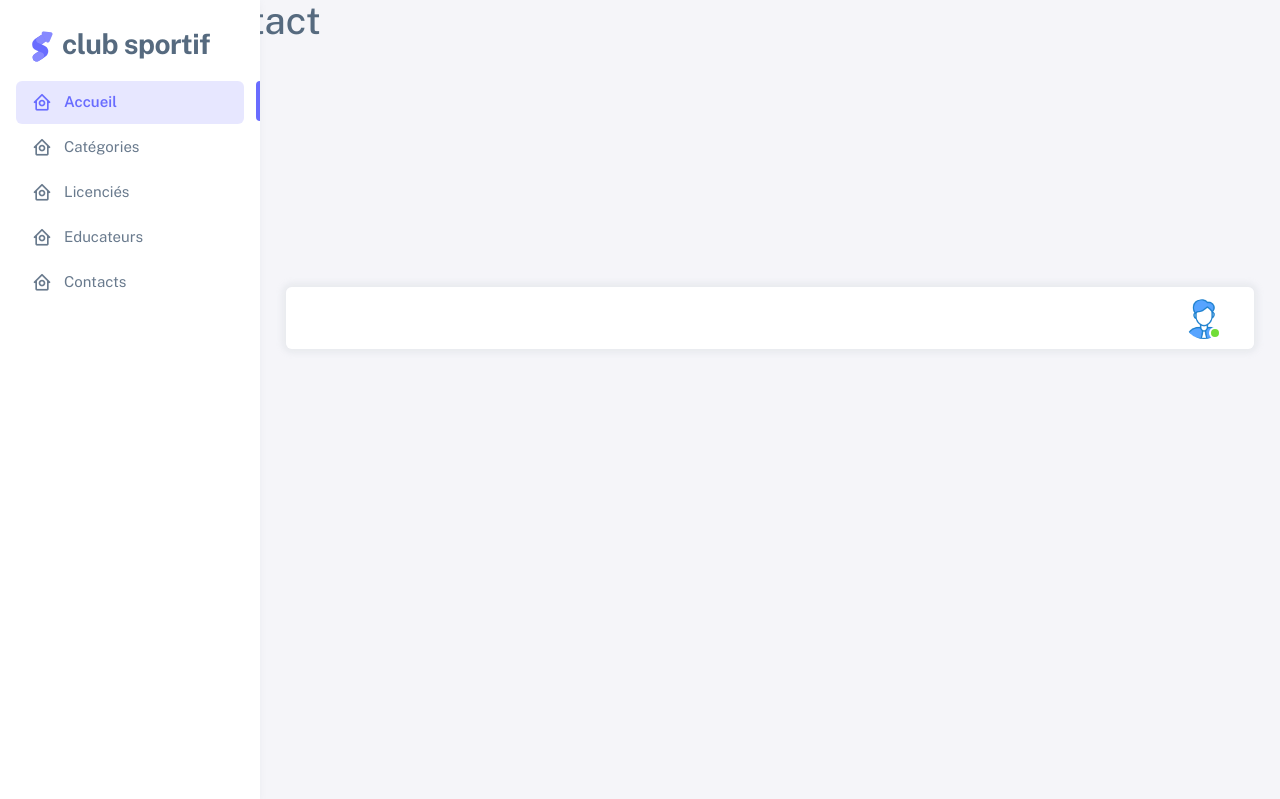
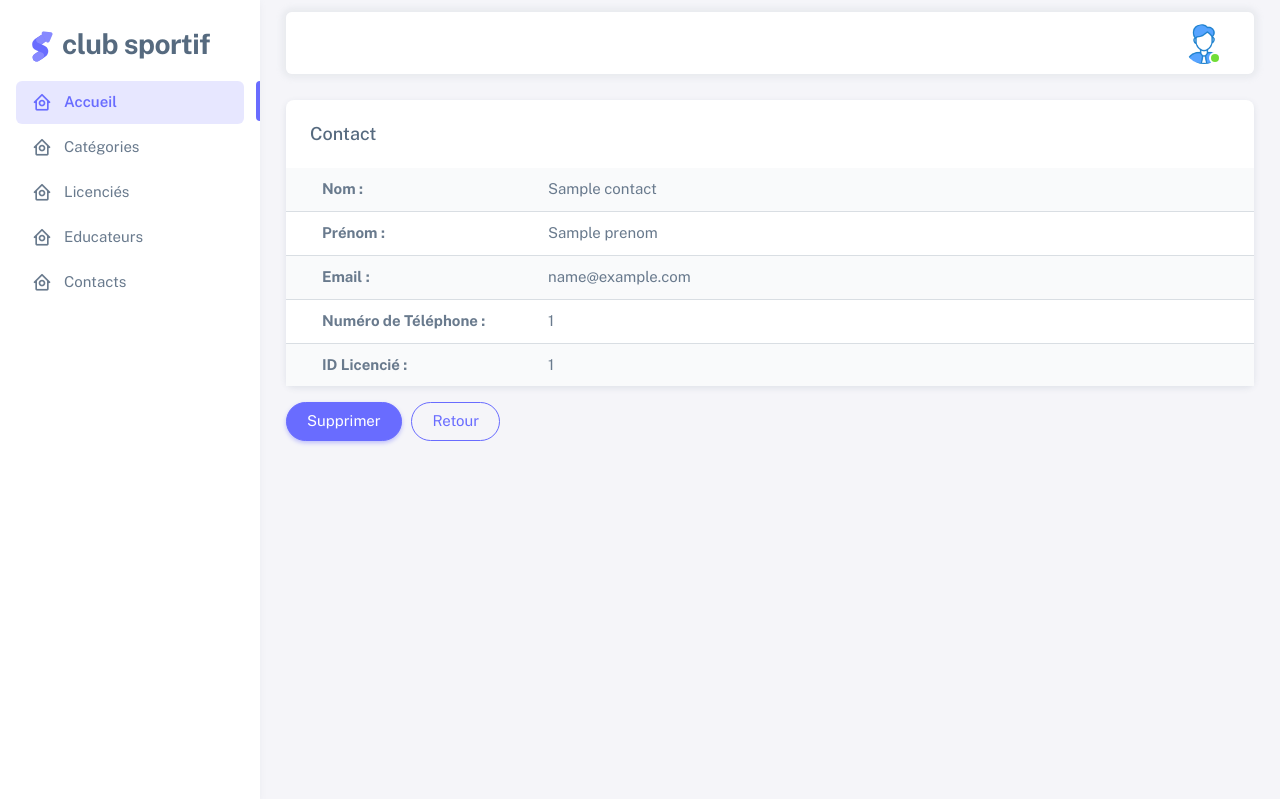
Before and after one commit to ngfleur/ProjetWeb, a PHP site: template views/contact/show.php in a window 1280 px wide. Shown: the top 799 px of the page. Run offline with PHP 8.4, Linux system fonts and the light colour scheme; the visitor is signed in with stand-in values (Sample User, id 1); the template is opened without the code that fills it: most values are stand-ins (such as "Sample title", 1, 10 or a date in 2020); some libraries are stand-ins or nearby versions.

Commit message:
CRUD Contact OK

```diff
--- a/views/contact/show.php
+++ b/views/contact/show.php
@@ -1,66 +1,41 @@
 <!DOCTYPE html>
-<html lang="fr">
+<html lang="en" class="light-style layout-menu-fixed" dir="ltr" data-theme="theme-default" data-assets-path="/assets/"
+	data-template="vertical-menu-template-free">
+
 <head>
-    <meta charset="UTF-8">
-    <title>Détails du contact</title>
-    <!-- Ajoutez ici vos liens CSS ou styles pour la mise en forme -->
-    <link rel="stylesheet" href="css/styles.css">
-</head>
-<body>
-    <h1>Détails du contact</h1>
-    <a href="index.php?page=contact">Retour à la liste des contacts</a>
-
-    <?php if ($contact): ?>
-        <p>Nom : <?php echo $contact->getNom(); ?></p>
-        <p>Prénom : <?php echo $contact->getPrenom(); ?></p>
-        <p>Email : <?php echo $contact->getEmail(); ?></p>
-        <p>Numéro de téléphone : <?php echo $contact->getNumTel(); ?></p>
-        <p>Licencié : <?php echo $contact->getIdLicencie(); ?></p>
-    <?php else: ?>
-        <p>Le contact n'a pas été trouvé.</p>
-    <?php endif; ?>
-
-</body>
-</html>
-
-
-
-<!DOCTYPE html>
-<html lang="en" class="light-style layout-menu-fixed" dir="ltr" data-theme="theme-default" data-assets-path="/assets/" data-template="vertical-menu-template-free"> <head>
-		<meta charset="utf-8"/>
-		<meta name="viewport" content="width=device-width, initial-scale=1.0, user-scalable=no, minimum-scale=1.0, maximum-scale=1.0"/>
+	<meta charset="utf-8" />
+	<meta name="viewport"
+		content="width=device-width, initial-scale=1.0, user-scalable=no, minimum-scale=1.0, maximum-scale=1.0" />
 
 	<title>Club Sportif</title>
 
-		<meta
-		name="description" content=""/>
+	<meta name="description" content="" />
 
 	<!-- Favicon -->
-		<link
-		rel="icon" type="image/x-icon" href="/assets/img/favicon/favicon.ico"/>
+	<link rel="icon" type="image/x-icon" href="/assets/img/favicon/favicon.ico" />
 
 	<!-- Fonts -->
-		<link rel="preconnect" href="https://fonts.googleapis.com"/>
-		<link rel="preconnect" href="https://fonts.gstatic.com" crossorigin/>
+	<link rel="preconnect" href="https://fonts.googleapis.com" />
+	<link rel="preconnect" href="https://fonts.gstatic.com" crossorigin />
 	<link
-		href="https://fonts.googleapis.com/css2?family=Public+Sans:ital,wght@0,300;0,400;0,500;0,600;0,700;1,300;1,400;1,500;1,600;1,700&display=swap" rel="stylesheet"/>
+		href="https://fonts.googleapis.com/css2?family=Public+Sans:ital,wght@0,300;0,400;0,500;0,600;0,700;1,300;1,400;1,500;1,600;1,700&display=swap"
+		rel="stylesheet" />
 
 	<!-- Icons. Uncomment required icon fonts -->
-		<link
-		rel="stylesheet" href="/assets/vendor/fonts/boxicons.css"/>
+	<link rel="stylesheet" href="/assets/vendor/fonts/boxicons.css" />
 
 	<!-- Core CSS -->
-		<link rel="stylesheet" href="/assets/vendor/css/core.css" class="template-customizer-core-css"/>
-		<link rel="stylesheet" href="/assets/vendor/css/theme-default.css" class="template-customizer-theme-css"/>
-		<link
-		rel="stylesheet" href="/assets/css/demo.css"/>
+	<link rel="stylesheet" href="/assets/vendor/css/core.css" class="template-customizer-core-css" />
+	<link rel="stylesheet" href="/assets/vendor/css/theme-default.css" class="template-customizer-theme-css" />
+	<link rel="stylesheet" href="/assets/css/demo.css" />
 
 	<!-- Vendors CSS -->
-		<link rel="stylesheet" href="/assets/vendor/libs/perfect-scrollbar/perfect-scrollbar.css"/>
+	<link rel="stylesheet" href="/assets/vendor/libs/perfect-scrollbar/perfect-scrollbar.css" />
 
-		<link rel="stylesheet" href="/assets/vendor/libs/apex-charts/apex-charts.css"/><!-- Page CSS -->
+	<link rel="stylesheet" href="/assets/vendor/libs/apex-charts/apex-charts.css" /><!-- Page CSS -->
 
-		<!-- Helpers --><script src="/assets/vendor/js/helpers.js"> </script>
+	<!-- Helpers -->
+	<script src="/assets/vendor/js/helpers.js"> </script>
 
 	<!--! Template customizer & Theme config files MUST be included after core stylesheets and helpers.js in the <head> section -->
 	<!--? Config:  Mandatory theme config file contain global vars & default theme options, Set your preferred theme option in this file.  -->
@@ -70,20 +45,28 @@
 <body>
 	<!-- Layout wrapper -->
 	<div class="layout-wrapper layout-content-navbar">
-			<div
-				class="layout-container">
+		<div class="layout-container">
 			<!-- Menu -->
 
 			<aside id="layout-menu" class="layout-menu menu-vertical menu bg-menu-theme">
 				<div class="app-brand demo">
 					<a href="index.php?page=categorie" class="app-brand-link">
 						<span class="app-brand-logo demo">
-								<svg width="25" viewbox="0 0 25 42" version="1.1" xmlns="http://www.w3.org/2000/svg" xmlns:xlink="http://www.w3.org/1999/xlink">
+							<svg width="25" viewbox="0 0 25 42" version="1.1" xmlns="http://www.w3.org/2000/svg"
+								xmlns:xlink="http://www.w3.org/1999/xlink">
 								<defs>
-										<path d="M13.7918663,0.358365126 L3.39788168,7.44174259 C0.566865006,9.69408886 -0.379795268,12.4788597 0.557900856,15.7960551 C0.68998853,16.2305145 1.09562888,17.7872135 3.12357076,19.2293357 C3.8146334,19.7207684 5.32369333,20.3834223 7.65075054,21.2172976 L7.59773219,21.2525164 L2.63468769,24.5493413 C0.445452254,26.3002124 0.0884951797,28.5083815 1.56381646,31.1738486 C2.83770406,32.8170431 5.20850219,33.2640127 7.09180128,32.5391577 C8.347334,32.0559211 11.4559176,30.0011079 16.4175519,26.3747182 C18.0338572,24.4997857 18.6973423,22.4544883 18.4080071,20.2388261 C17.963753,17.5346866 16.1776345,15.5799961 13.0496516,14.3747546 L10.9194936,13.4715819 L18.6192054,7.984237 L13.7918663,0.358365126 Z" id="path-1"></path>
-										<path d="M5.47320593,6.00457225 C4.05321814,8.216144 4.36334763,10.0722806 6.40359441,11.5729822 C8.61520715,12.571656 10.0999176,13.2171421 10.8577257,13.5094407 L15.5088241,14.433041 L18.6192054,7.984237 C15.5364148,3.11535317 13.9273018,0.573395879 13.7918663,0.358365126 C13.5790555,0.511491653 10.8061687,2.3935607 5.47320593,6.00457225 Z" id="path-3"></path>
-										<path d="M7.50063644,21.2294429 L12.3234468,23.3159332 C14.1688022,24.7579751 14.397098,26.4880487 13.008334,28.506154 C11.6195701,30.5242593 10.3099883,31.790241 9.07958868,32.3040991 C5.78142938,33.4346997 4.13234973,34 4.13234973,34 C4.13234973,34 2.75489982,33.0538207 2.37032616e-14,31.1614621 C-0.55822714,27.8186216 -0.55822714,26.0572515 -4.05231404e-15,25.8773518 C0.83734071,25.6075023 2.77988457,22.8248993 3.3049379,22.52991 C3.65497346,22.3332504 5.05353963,21.8997614 7.50063644,21.2294429 Z" id="path-4"></path>
-										<path d="M20.6,7.13333333 L25.6,13.8 C26.2627417,14.6836556 26.0836556,15.9372583 25.2,16.6 C24.8538077,16.8596443 24.4327404,17 24,17 L14,17 C12.8954305,17 12,16.1045695 12,15 C12,14.5672596 12.1403557,14.1461923 12.4,13.8 L17.4,7.13333333 C18.0627417,6.24967773 19.3163444,6.07059163 20.2,6.73333333 C20.3516113,6.84704183 20.4862915,6.981722 20.6,7.13333333 Z" id="path-5"></path>
+									<path
+										d="M13.7918663,0.358365126 L3.39788168,7.44174259 C0.566865006,9.69408886 -0.379795268,12.4788597 0.557900856,15.7960551 C0.68998853,16.2305145 1.09562888,17.7872135 3.12357076,19.2293357 C3.8146334,19.7207684 5.32369333,20.3834223 7.65075054,21.2172976 L7.59773219,21.2525164 L2.63468769,24.5493413 C0.445452254,26.3002124 0.0884951797,28.5083815 1.56381646,31.1738486 C2.83770406,32.8170431 5.20850219,33.2640127 7.09180128,32.5391577 C8.347334,32.0559211 11.4559176,30.0011079 16.4175519,26.3747182 C18.0338572,24.4997857 18.6973423,22.4544883 18.4080071,20.2388261 C17.963753,17.5346866 16.1776345,15.5799961 13.0496516,14.3747546 L10.9194936,13.4715819 L18.6192054,7.984237 L13.7918663,0.358365126 Z"
+										id="path-1"></path>
+									<path
+										d="M5.47320593,6.00457225 C4.05321814,8.216144 4.36334763,10.0722806 6.40359441,11.5729822 C8.61520715,12.571656 10.0999176,13.2171421 10.8577257,13.5094407 L15.5088241,14.433041 L18.6192054,7.984237 C15.5364148,3.11535317 13.9273018,0.573395879 13.7918663,0.358365126 C13.5790555,0.511491653 10.8061687,2.3935607 5.47320593,6.00457225 Z"
+										id="path-3"></path>
+									<path
+										d="M7.50063644,21.2294429 L12.3234468,23.3159332 C14.1688022,24.7579751 14.397098,26.4880487 13.008334,28.506154 C11.6195701,30.5242593 10.3099883,31.790241 9.07958868,32.3040991 C5.78142938,33.4346997 4.13234973,34 4.13234973,34 C4.13234973,34 2.75489982,33.0538207 2.37032616e-14,31.1614621 C-0.55822714,27.8186216 -0.55822714,26.0572515 -4.05231404e-15,25.8773518 C0.83734071,25.6075023 2.77988457,22.8248993 3.3049379,22.52991 C3.65497346,22.3332504 5.05353963,21.8997614 7.50063644,21.2294429 Z"
+										id="path-4"></path>
+									<path
+										d="M20.6,7.13333333 L25.6,13.8 C26.2627417,14.6836556 26.0836556,15.9372583 25.2,16.6 C24.8538077,16.8596443 24.4327404,17 24,17 L14,17 C12.8954305,17 12,16.1045695 12,15 C12,14.5672596 12.1403557,14.1461923 12.4,13.8 L17.4,7.13333333 C18.0627417,6.24967773 19.3163444,6.07059163 20.2,6.73333333 C20.3516113,6.84704183 20.4862915,6.981722 20.6,7.13333333 Z"
+										id="path-5"></path>
 								</defs>
 								<g id="g-app-brand" stroke="none" stroke-width="1" fill="none" fill-rule="evenodd">
 									<g id="Brand-Logo" transform="translate(-27.000000, -15.000000)">
@@ -102,7 +85,8 @@
 													<use fill-opacity="0.2" fill="#FFFFFF" xlink:href="#path-4"></use>
 												</g>
 											</g>
-												<g id="Triangle" transform="translate(19.000000, 11.000000) rotate(-300.000000) translate(-19.000000, -11.000000) ">
+											<g id="Triangle"
+												transform="translate(19.000000, 11.000000) rotate(-300.000000) translate(-19.000000, -11.000000) ">
 												<use fill="#696cff" xlink:href="#path-5"></use>
 												<use fill-opacity="0.2" fill="#FFFFFF" xlink:href="#path-5"></use>
 											</g>
@@ -115,15 +99,15 @@
 						<span class="app-brand-text demo menu-text fw-bolder ms-2">Club Sportif</span>
 					</a>
 
-						<a href="javascript:void(0);" class="layout-menu-toggle menu-link text-large ms-auto d-block d-xl-none">
+					<a href="javascript:void(0);"
+						class="layout-menu-toggle menu-link text-large ms-auto d-block d-xl-none">
 						<i class="bx bx-chevron-left bx-sm align-middle"></i>
 					</a>
 				</div>
 
 				<div class="menu-inner-shadow"></div>
 
-					<ul
-						class="menu-inner py-1">
+				<ul class="menu-inner py-1">
 					<!-- Dashboard -->
 					<li class="menu-item active">
 						<a href="{{ path('app_home') }}" class="menu-link">
@@ -169,11 +153,11 @@
 			<!-- / Menu -->
 
 			<!-- Layout container -->
-				<div
-					class="layout-page">
+			<div class="layout-page">
 				<!-- Navbar -->
 
-					<nav class="layout-navbar container-xxl navbar navbar-expand-xl navbar-detached align-items-center bg-navbar-theme" id="layout-navbar">
+				<nav class="layout-navbar container-xxl navbar navbar-expand-xl navbar-detached align-items-center bg-navbar-theme"
+					id="layout-navbar">
 					<div class="layout-menu-toggle navbar-nav align-items-xl-center me-3 me-xl-0 d-xl-none">
 						<a class="nav-item nav-link px-0 me-xl-4" href="javascript:void(0)">
 							<i class="bx bx-menu bx-sm"></i>
@@ -185,12 +169,16 @@
 
 						<!-- /Search -->
 
-								<ul class="navbar-nav flex-row align-items-center ms-auto"> <!-- Place this tag where you want the button to render. -->
+						<ul class="navbar-nav flex-row align-items-center ms-auto">
+							<!-- Place this tag where you want the button to render. -->
 
 							<!-- User -->
-									<li class="nav-item navbar-dropdown dropdown-user dropdown"> <a class="nav-link dropdown-toggle hide-arrow" href="javascript:void(0);" data-bs-toggle="dropdown">
+							<li class="nav-item navbar-dropdown dropdown-user dropdown"> <a
+									class="nav-link dropdown-toggle hide-arrow" href="javascript:void(0);"
+									data-bs-toggle="dropdown">
 									<div class="avatar avatar-online">
-											<img src="/assets/img/avatars/male.png" alt class="w-px-40 h-auto rounded-circle"/>
+										<img src="/assets/img/avatars/male.png" alt
+											class="w-px-40 h-auto rounded-circle" />
 									</div>
 								</a>
 								<ul class="dropdown-menu dropdown-menu-end">
@@ -199,11 +187,14 @@
 											<div class="d-flex">
 												<div class="flex-shrink-0 me-3">
 													<div class="avatar avatar-online">
-															<img src="/assets/img/avatars/male.png" alt class="w-px-40 h-auto rounded-circle bx bx-user"/>
+														<img src="/assets/img/avatars/male.png" alt
+															class="w-px-40 h-auto rounded-circle bx bx-user" />
 													</div>
 												</div>
 												<div class="flex-grow-1">
-														<span class="fw-semibold d-block"><? $_SESSION['nom'] ?></span>
+													<span class="fw-semibold d-block">
+														<? $_SESSION['nom'] ?>
+													</span>
 													<small class="text-muted">Admin</small>
 												</div>
 											</div>
@@ -237,14 +228,77 @@
 
 				<!-- / Navbar -->
 
+
 				<!-- Content wrapper -->
-                    <div
-						class="content-wrapper">
+				<div class="content-wrapper">
 					<!-- Content -->
 					<div class="container-xxl flex-grow-1 container-p-y">
-	<div class="d-flex flex-row justify-content-between">
+						<div class="d-flex flex-column">
+							<div class="card col-12">
+								<h5 class="card-header">Contact</h5>
+								<div class="table-responsive text-nowrap">
+									<?php if ($contact): ?>
+										<table class="table table-striped">
+											<tbody class="table-border-bottom-0">
+												<tr>
+													<td class="col-3">
+														<i class="fab fa-react fa-lg text-info me-3"></i>
+														<strong>Nom :</strong>
+													</td>
+													<td>
+														<?php echo $contact->getNom(); ?>
+													</td>
+												</tr>
+												<tr>
+													<td class="col-3">
+														<i class="fab fa-react fa-lg text-info me-3"></i>
+														<strong>Prénom :</strong>
+													</td>
+													<td>
+														<?php echo $contact->getPrenom(); ?>
+													</td>
+												</tr>
+												<tr>
+													<td class="col-3">
+														<i class="fab fa-vuejs fa-lg text-success me-3"></i>
+														<strong>Email :</strong>
+													</td>
+													<td>
+														<?php echo $contact->getEmail(); ?>
+													</td>
+												</tr>
+												<tr>
+													<td class="col-3">
+														<i class="fab fa-vuejs fa-lg text-success me-3"></i>
+														<strong>Numéro de Téléphone :</strong>
+													</td>
+													<td>
+														<?php echo $contact->getNumTel(); ?>
+													</td>
+												</tr>
+												<tr>
+													<td class="col-3">
+														<i class="fab fa-vuejs fa-lg text-success me-3"></i>
+														<strong>ID Licencié :</strong>
+													</td>
+													<td>
+														<?php echo $contact->getIdLicencie(); ?>
+													</td>
+												</tr>
+											</tbody>
+										</table>
+									<?php else: ?>
+										<p>Le contact n'a pas été trouvé.</p>
+									<?php endif; ?>
+								</div>
+							</div>
+							<div class="demo-inline-spacing">
+								<a class="btn rounded-pill btn-primary"
+									href="index.php?page=contact&action=delete&id=<?php echo $contact->getId(); ?>">Supprimer</a>
+								<a class="btn rounded-pill btn-outline-primary" href="index.php?page=contact">Retour</a>
+							</div>
 
-
+							<!-- Content wrapper -->
 
 							<!-- Content wrapper -->
 
@@ -253,7 +307,8 @@
 
 
 							<!-- Core JS -->
-			<!-- build:js assets/vendor/js/core.js --><script src="/assets/vendor/libs/jquery/jquery.js"> </script>
+							<!-- build:js assets/vendor/js/core.js -->
+							<script src="/assets/vendor/libs/jquery/jquery.js"> </script>
 							<script src="/assets/vendor/libs/popper/popper.js"></script>
 							<script src="/assets/vendor/js/bootstrap.js"></script>
 							<script src="/assets/vendor/libs/perfect-scrollbar/perfect-scrollbar.js"></script>
@@ -273,5 +328,8 @@
 							<!-- Place this tag in your head or just before your close body tag. -->
 							<script async defer src="https://buttons.github.io/buttons.js"></script>
 </body>
+
 </html>
-</body></html>
+</body>
+
+</html>
```
Also changed, not shown: views/contact/add.php (+81 -51 lines), views/contact/edit.php (+98 -66 lines). Lines whose indentation alone changed are shown as unchanged.
